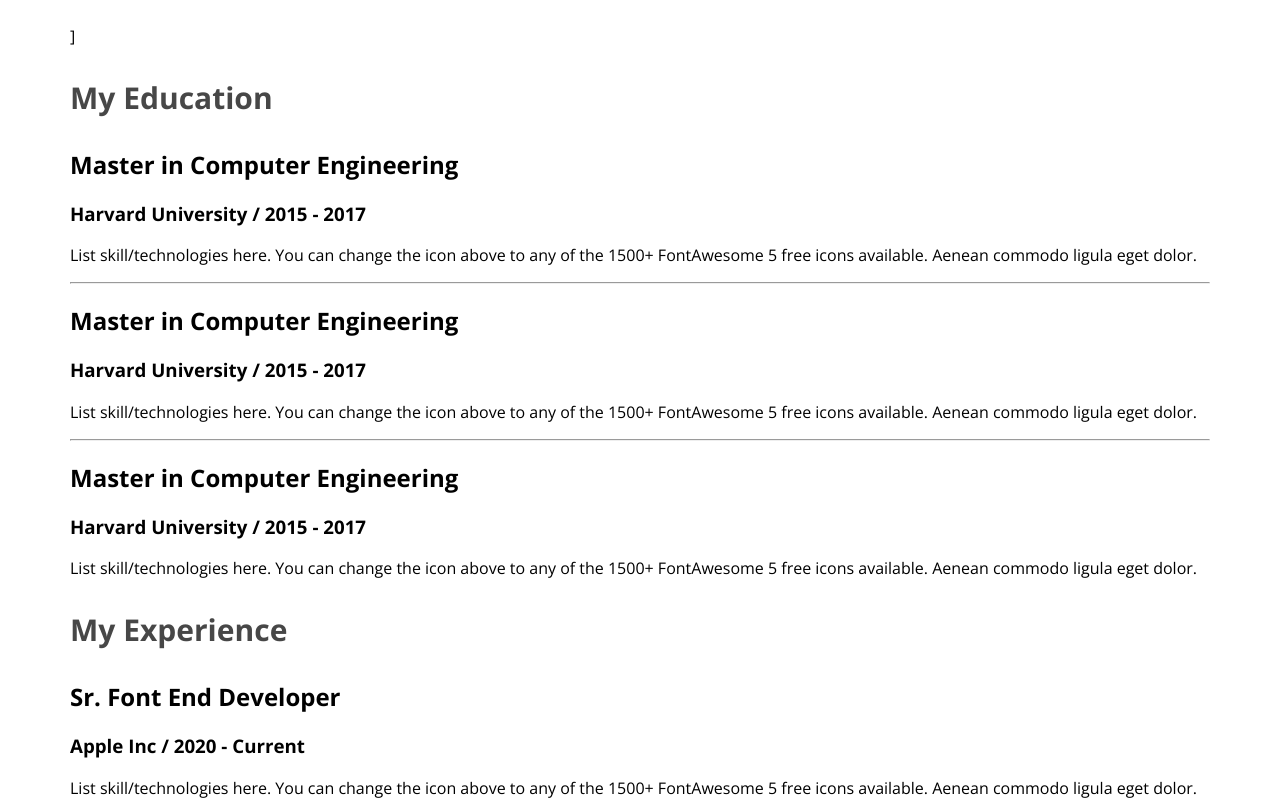
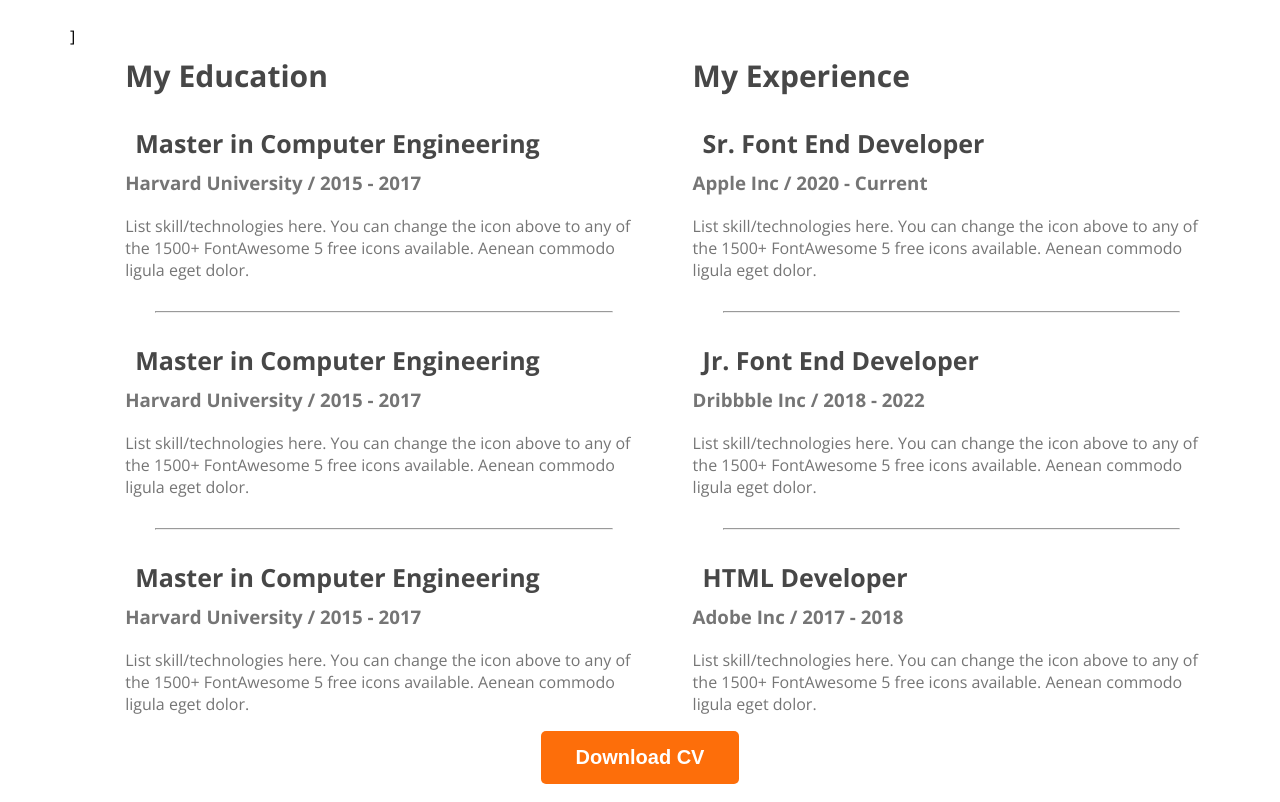
Before and after one commit to mrana007/web-developer-portfolio, a plain HTML site: page index.html in a window 1280 px wide. Shown: the part 2360-3162 px from the top of the page. Drawn offline with nearby package versions, Linux system fonts and the light colour scheme.

Commit message:
finished the resume section

```diff
--- a/index.html
+++ b/index.html
@@ -137,6 +137,9 @@
                 </div>
                 </div>
             </div>
+            <div class="download-cv">
+                <button class="btn-primary">Download CV</button>
+            </div>
         </section>
     </main>
     <footer></footer>
--- a/styles/portfolio.css
+++ b/styles/portfolio.css
@@ -158,3 +158,27 @@ main section {
     font-size: 30px;
     font-weight: 700;
 }
+.resume-container{
+    display: flex;
+    gap: 50px;
+}
+.resume-item-title{
+    color: #474747;
+    font-size: 25px;
+    font-weight: 700;
+    margin: 10px;
+}
+.resume-item-institute{
+    margin-bottom: 20px;
+    margin-top: 0px;
+}
+
+.resume-item-institute, .resume-item-description{
+    color: #757575;
+}
+.resume-container hr{
+    margin: 30px;
+}
+.download-cv{
+    text-align: center;
+}
```
